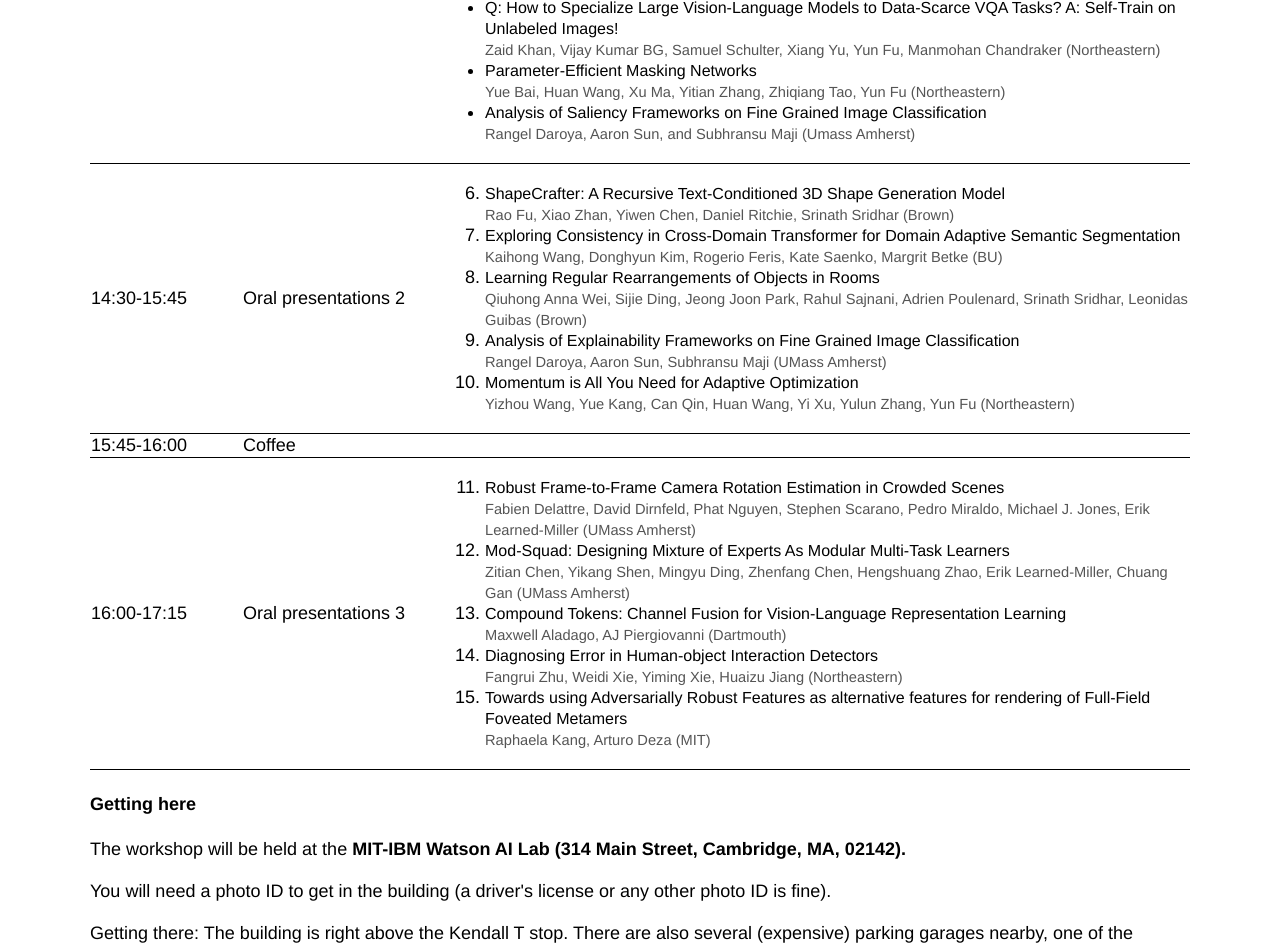
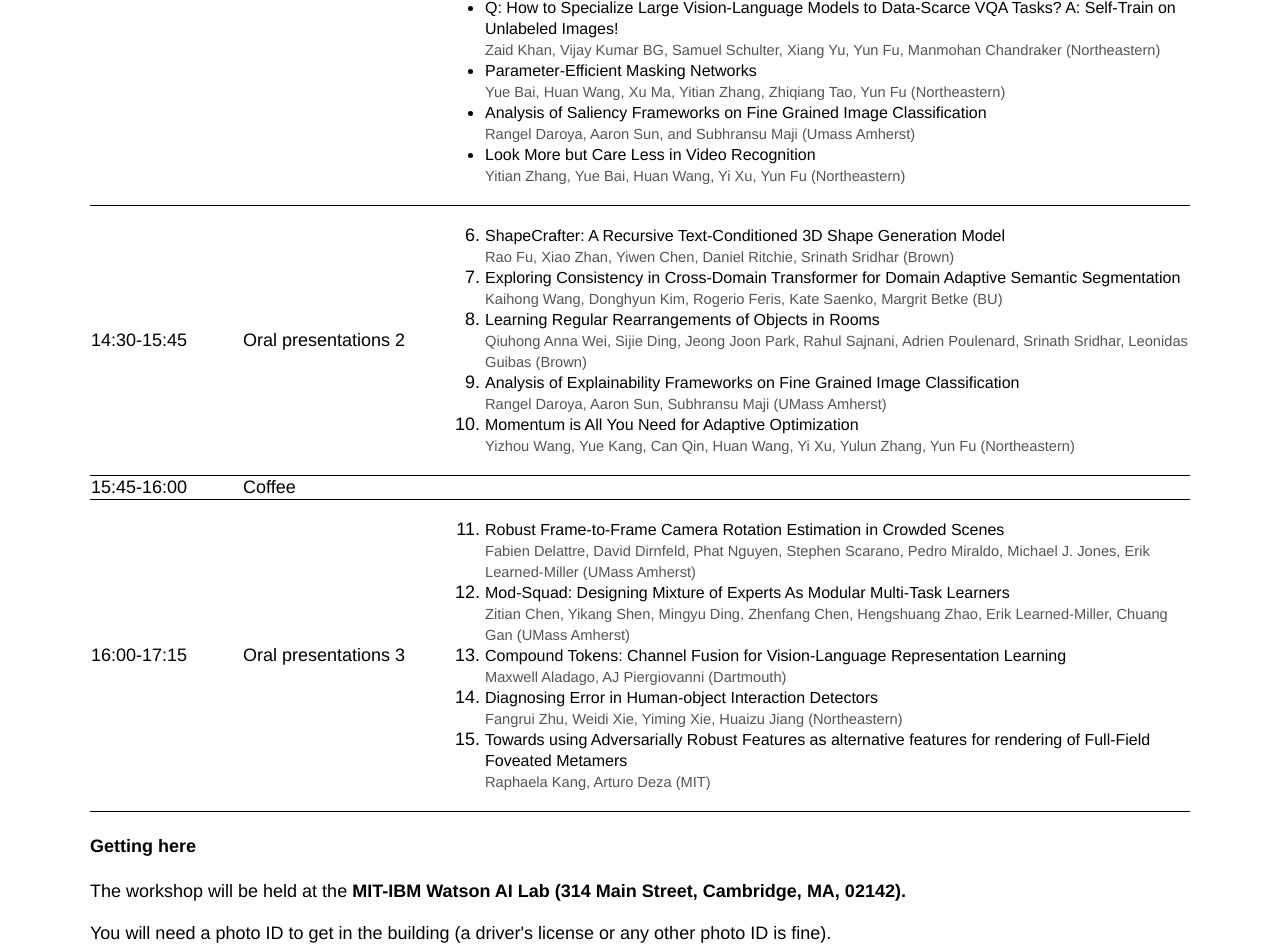
Before and after one commit to NECV2022/NECV2022.github.io, a plain HTML site: page index.html in a window 1280 px wide. Shown: the part 3213-4157 px from the top of the page. Drawn offline with Linux system fonts and the light colour scheme.

Commit message:
updating schedule with _all_ posters

```diff
--- a/index.html
+++ b/index.html
@@ -452,6 +452,11 @@
 <br>
 <span class="author_list">Rangel Daroya, Aaron Sun, and Subhransu Maji (Umass Amherst)</span>
 </li>
+<li>
+<span class="talk_title">Look More but Care Less in Video Recognition</span>
+<br>
+<span class="author_list">Yitian Zhang, Yue Bai, Huan Wang, Yi Xu, Yun Fu (Northeastern)</span>
+</li>
 </ul>
                 </td>
             </tr>
```
